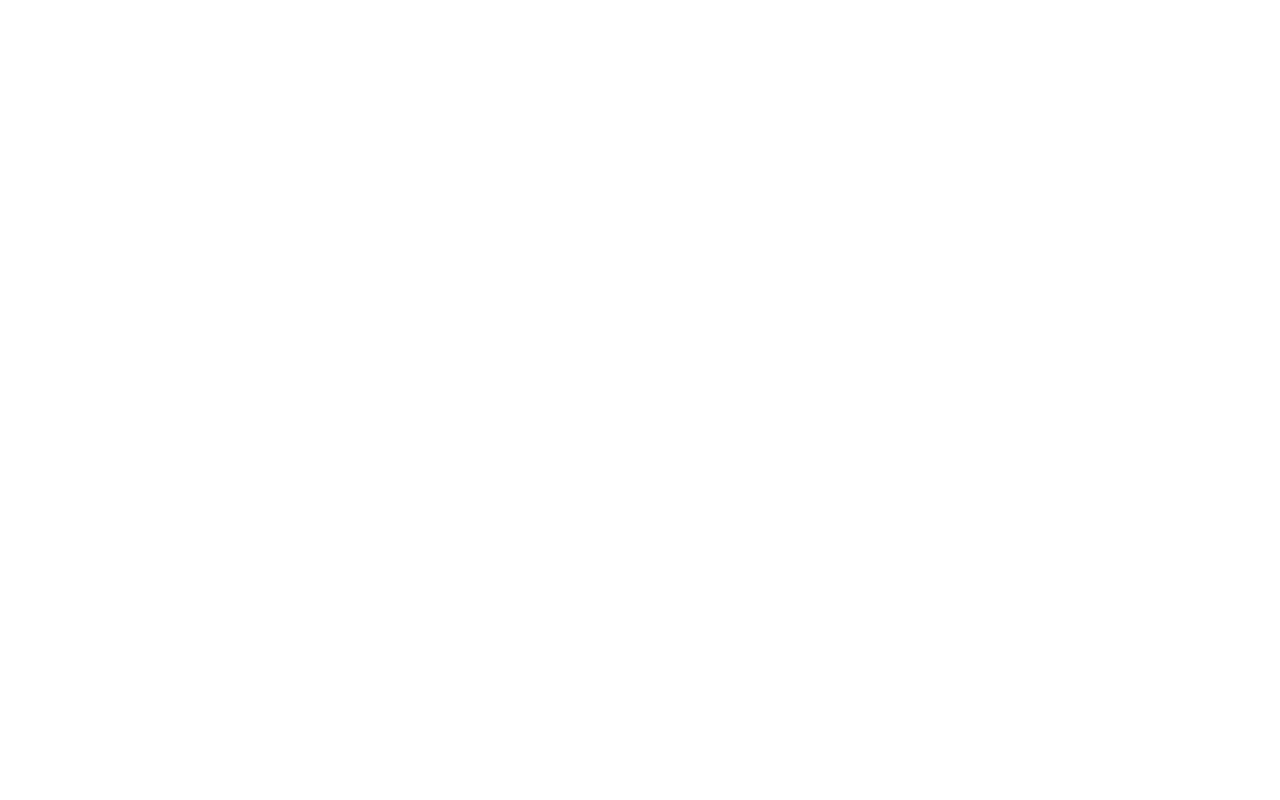
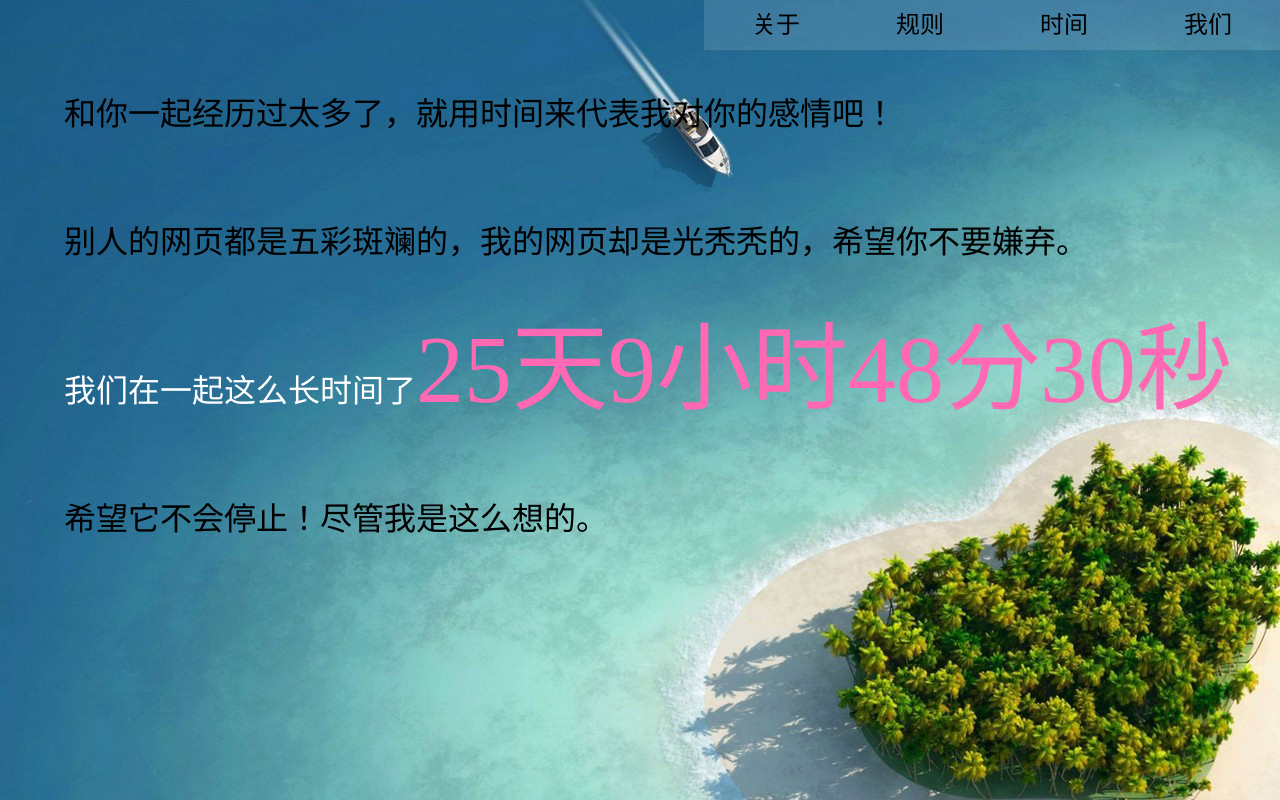
Before and after one commit to x0710/website, a plain HTML site: page index.html in a window 1280 px wide. Drawn offline with Linux system fonts and the light colour scheme.

Commit message:
Add files via upload

```diff
--- /dev/null
+++ b/index.css
@@ -0,0 +1,51 @@
+* {
+	margin: 0;
+	padding: 0;
+	text-decoration: none;
+}
+body {
+	background-repeat: no-repeat;
+	background-image: url('loveIcon.jpeg');
+}
+p,.forTime {
+	font-family: 仿宋;
+	font-size: 2em;
+	text-indent: 2em;
+	line-height: 4em;
+}
+.howLong {
+	line-height: 3em;
+	color:white;
+}
+.navUl > li {
+	display: inline-block;
+	padding-right: 0.5em;
+	padding: 0px 2em;
+	list-style: none;
+	line-height: 50px;
+	float: right;
+	background-color: #ffffff20;
+	height: 50px;
+	color: black;
+	font-size: 1.5em
+}
+.navUl > li:hover {
+	background-color: #99999999;
+}
+.navUl > li > a {
+	color: black;
+}
+.nav {
+	height: 50px;
+}
+.pic {
+	background-position: 0 20px;
+	background-repeat: repeat-x;
+	width: 200px;
+	height: 150px;
+}
+#time {
+	color: hotpink;
+	font-size: 3em;
+	font-family: 微软雅黑;
+}
--- a/index.html
+++ b/index.html
@@ -1,10 +1,31 @@
-<!DOCTYPE html>
+<!DOCTYPE HTML>
 <html>
-  <head>
-	<title>x0710的网站 By x0710</title>
-	<meta charset="utf-8" />
-	<script type="text/javascript">
-	  window.open("./welcome.html", "_self");
-	</script>
-  </head>
-</html>
+<head>
+	<title>与你一起的时间</title>
+	<meta charset='utf8'>
+	<link href='./index.css' rel='stylesheet' type='text/css'/>
+	<link rel="shortcut icon" href="title.jpg"/>
+	<script defer='true' src='./index.js' type='text/javascript'></script>
+</head>
+
+<body height='100%'>
+	<div class='nav'>
+		<ul class='navUl'>
+			<li><a>我们</a></li>
+			<li><a>时间</a></li>
+			<li><a>规则</a></li>
+			<li><a href='aboutPage.html'>关于</a></li>
+		<ul>
+	</div>
+	<p>
+		和你一起经历过太多了，就用时间来代表我对你的感情吧！
+	</p>
+	<p>别人的网页都是五彩斑斓的，我的网页却是光秃秃的，希望你不要嫌弃。</p>
+
+	<div class='forTime'><span class='howLong'>我们在一起这么长时间了</span><span id='time'/></div>
+	<p>
+		希望它不会停止！尽管我是这么想的。
+	</p>
+	<div class='pic' />
+</body>
+<html>
--- /dev/null
+++ b/index.js
@@ -0,0 +1,21 @@
+var targetTime = new Date("2022/8/14 00:00:04");
+function share_data_time() {
+	    //获取当前时间
+	    today = new Date();
+	    timeold = (today.getTime() - targetTime.getTime()); //总豪秒数
+	    secondsold = Math.floor(timeold / 1000);          //总秒数
+	    e_daysold = timeold / (24 * 60 * 60 * 1000);
+	    daysold = Math.floor(e_daysold);                 //相差天数
+	    e_hrsold = (e_daysold - daysold) * 24;
+	    hrsold = Math.floor(e_hrsold);                   //相差小时数
+	    e_minsold = (e_hrsold - hrsold) * 60;
+	    minsold= Math.floor(e_minsold)                   //相差分钟数
+	    seconds = Math.floor((e_minsold - minsold) * 60);  //相差秒数
+	    return "" + daysold + "天" + hrsold + "小时" + minsold + "分" + seconds + "秒";
+	}
+var textThing = document.getElementById("time");
+function updateWindow() {
+	textThing.innerText=share_data_time();
+}
+var interval = setInterval(updateWindow, 500)
+textThing.innerText=share_data_time();
```
Also changed, not shown: aboutPage.html (added, +18 -0 lines), loveIcon.jpeg (added), title.jpg (added).
